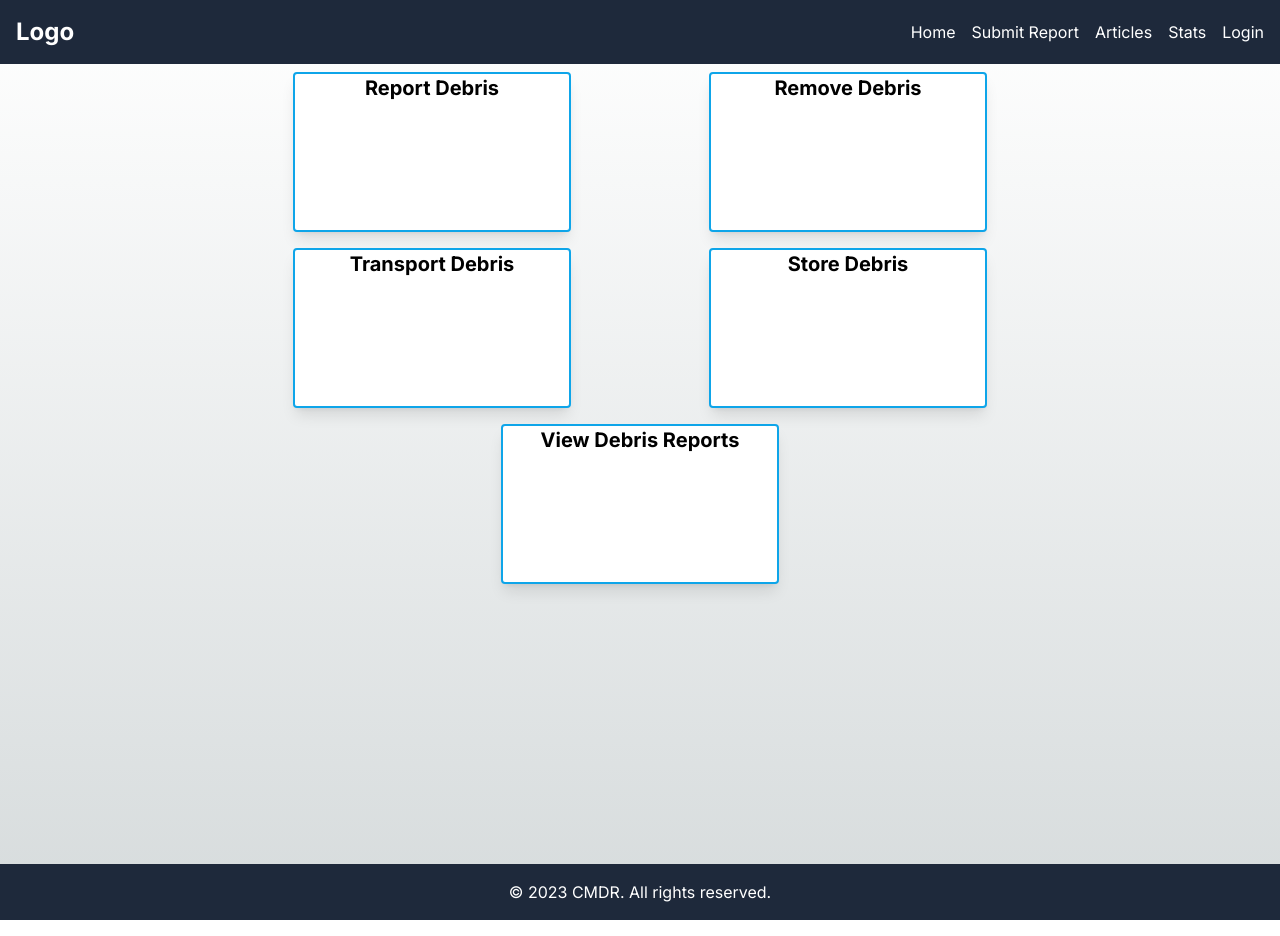
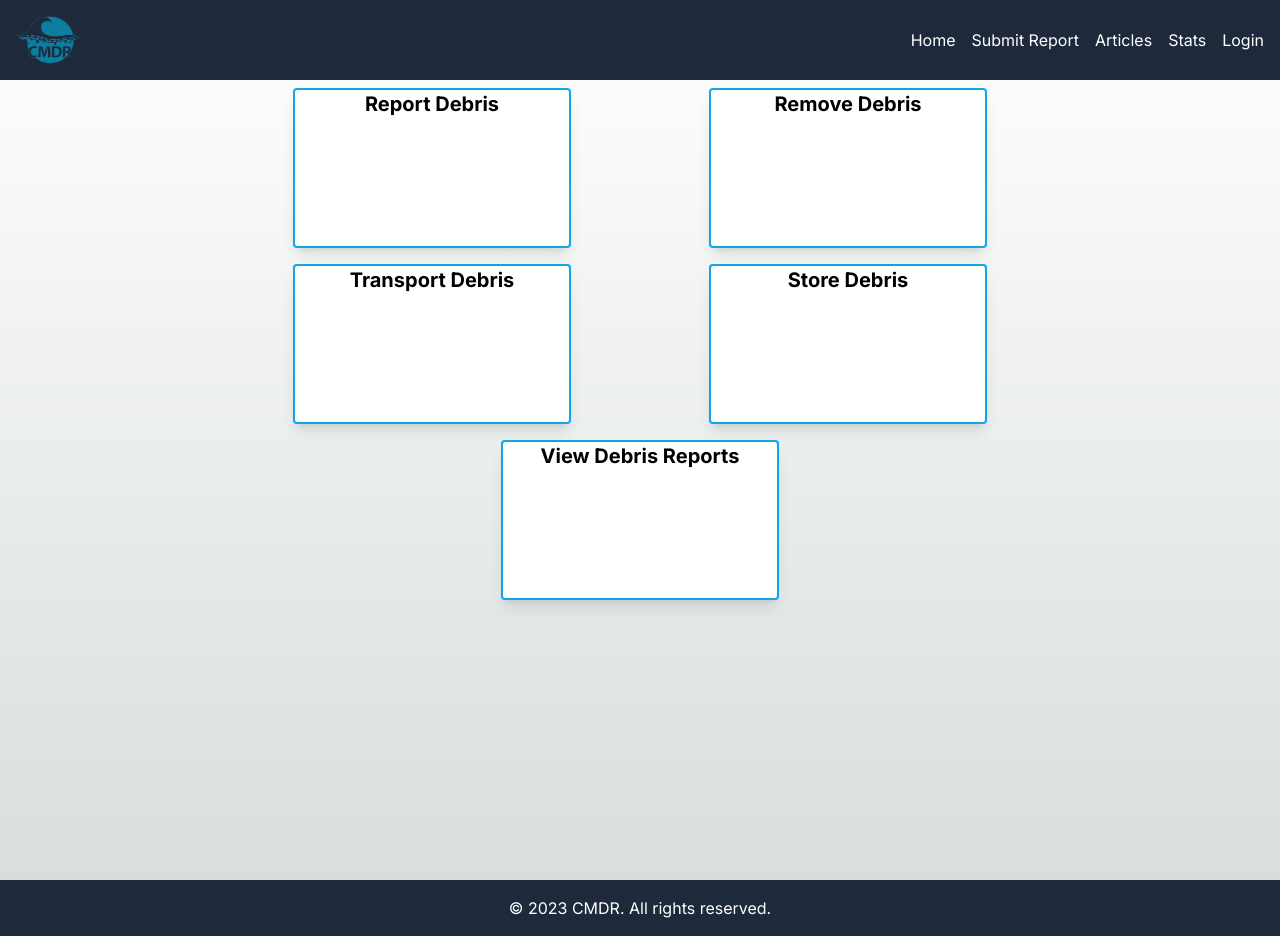
Before and after one commit to Alexandra-Haynes/ocean-watch-hacc23, a Next.js app: page / in a window 1280 px wide. Built offline with nearby package versions, Linux system fonts and the light colour scheme.

Commit message:
add logo

```diff
--- a/app/components/Navbar.tsx
+++ b/app/components/Navbar.tsx
@@ -5,7 +5,7 @@ const Navbar: React.FC = () => {
     <nav className="bg-slate-800 p-4">
       <div className="container mx-auto flex justify-between items-center">
         <a href="#" className="text-white font-bold text-2xl">
-          Logo
+          <img src='/assets/logo.png' className="h-12"></img>
         </a>
         <ul className="flex space-x-4">
           <li>
```
Also changed, not shown: public/assets/logo.png (added).
